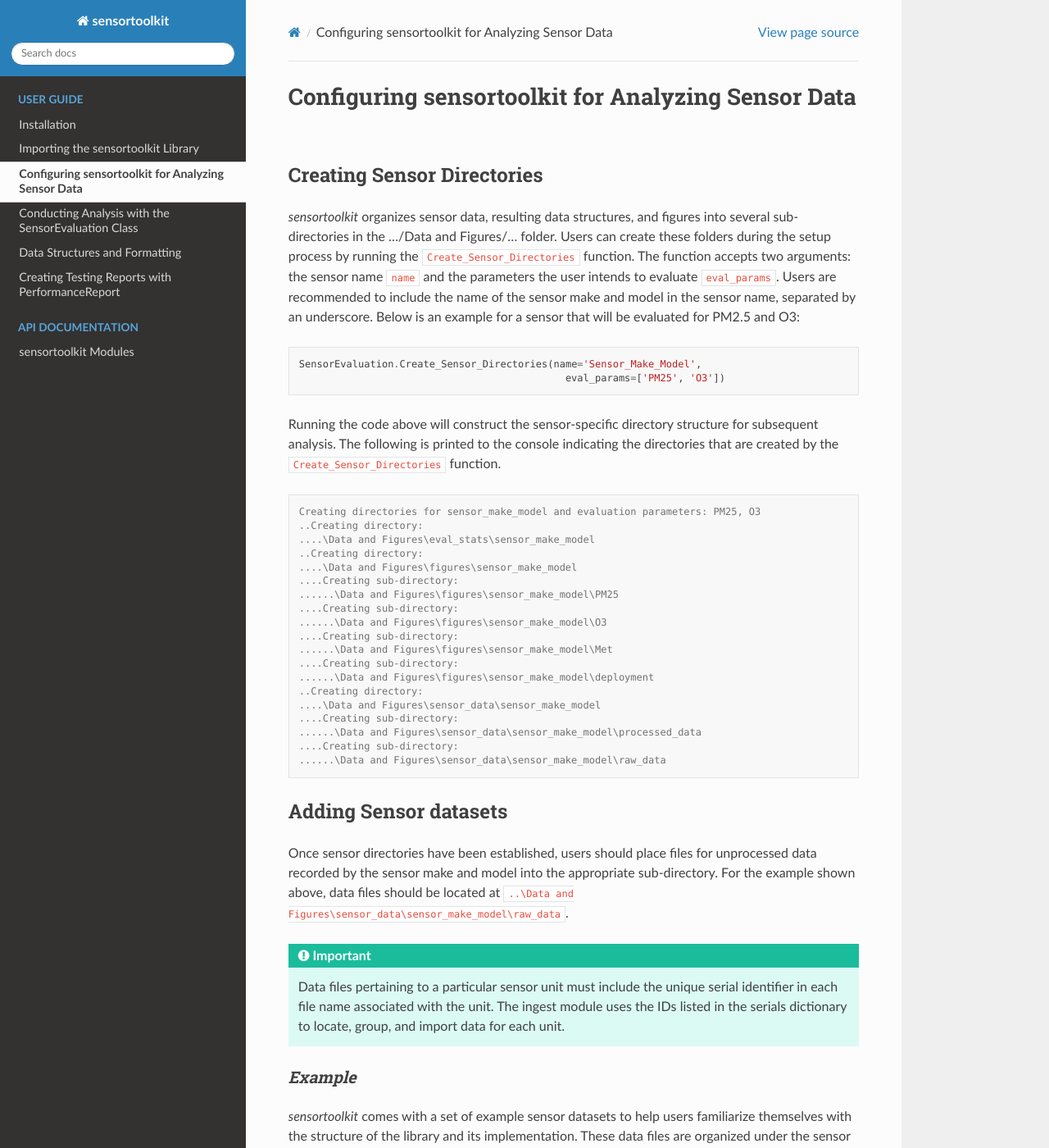
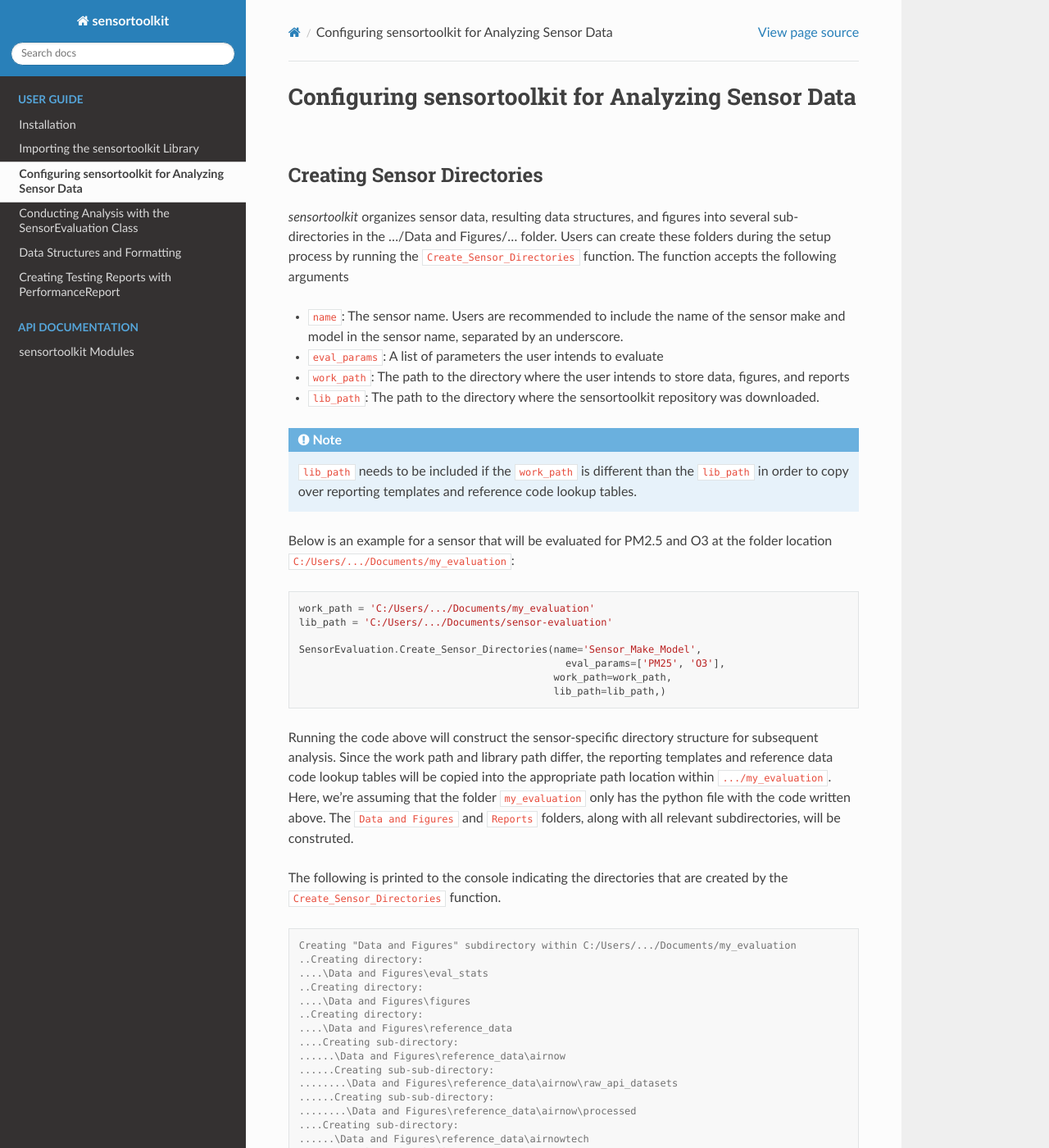
Before and after one commit to USEPA/sensortoolkit, a Sphinx documentation site: the page built from docs/source/setup.rst, in a window 1280 px wide and 1400 px high. Shown: the whole window at 82% size. Built offline with Sphinx 7.4.7 and the Read the Docs theme 2.0.0, drawn with Linux system fonts in a browser that asks for light colours; some of the changed text lies outside the part shown.

Commit message:
Add updates to setup, import, sensorevaluation, and performancereport rst files to reflect update using work_path and the simplification the setup.py script brings in simplifiying the import process.

```diff
--- a/docs/source/performancereport.rst
+++ b/docs/source/performancereport.rst
@@ -38,6 +38,7 @@ report for the ``Example_Make_Model`` sensor evaluating its PM<sub>2.5</sub> per
   test_report = PerformanceReport(
                   sensor_name='Example_Make_Model',
                   eval_param='PM25',
+                  work_path=work_path,
                   reference_data=ref_path.as_posix() + '/airnowtech/processed',
                   serials={'1': 'SN01',
                            '2': 'SN02',
--- a/docs/source/setup.rst
+++ b/docs/source/setup.rst
@@ -7,23 +7,90 @@ Creating Sensor Directories
 `sensortoolkit` organizes sensor data, resulting data structures, and figures
 into several sub-directories in the …/Data and Figures/… folder.  Users can
 create these folders during the setup process by running the ``Create_Sensor_Directories``
-function. The function accepts two arguments: the sensor name ``name`` and the
-parameters the user intends to evaluate ``eval_params``. Users are recommended to
-include the name of the sensor make and model in the sensor name, separated by
-an underscore. Below is an example for a sensor that will be evaluated for PM2.5
-and O3:
+function. The function accepts the following arguments
+
+* ``name``: The sensor name. Users are recommended to include the name of the
+  sensor make and model in the sensor name, separated by an underscore.
+* ``eval_params``: A list of parameters the user intends to evaluate
+* ``work_path``: The path to the directory where the user intends to store data, figures,
+  and reports
+* ``lib_path``:  The path to the directory where the sensortoolkit repository was
+  downloaded.
+
+.. note::
+
+  ``lib_path`` needs to be included if the ``work_path`` is
+  different than the ``lib_path`` in order to copy over reporting templates and
+  reference code lookup tables.
+
+Below is an example for a sensor that will be evaluated for PM2.5 and O3 at the
+folder location ``C:/Users/.../Documents/my_evaluation``:
 
 .. code-block:: python
 
+    work_path = 'C:/Users/.../Documents/my_evaluation'
+    lib_path = 'C:/Users/.../Documents/sensor-evaluation'
+
     SensorEvaluation.Create_Sensor_Directories(name='Sensor_Make_Model',
-                             	                 eval_params=['PM25', 'O3'])
+                             	                 eval_params=['PM25', 'O3'],
+                                               work_path=work_path,
+                                               lib_path=lib_path,)
 
 Running the code above will construct the sensor-specific directory structure
-for subsequent analysis. The following is printed to the console indicating the
-directories that are created by the ``Create_Sensor_Directories`` function.
+for subsequent analysis. Since the work path and library path differ, the reporting
+templates and reference data code lookup tables will be copied into the appropriate
+path location within ``.../my_evaluation``. Here, we're assuming that the folder
+``my_evaluation`` only has the python file with the code written above. The
+``Data and Figures`` and ``Reports`` folders, along with all relevant subdirectories,
+will be construted.
+
+The following is printed to the console indicating the directories that are created
+by the ``Create_Sensor_Directories`` function.
 
 .. code-block:: console
 
+  Creating "Data and Figures" subdirectory within C:/Users/.../Documents/my_evaluation
+  ..Creating directory:
+  ....\Data and Figures\eval_stats
+  ..Creating directory:
+  ....\Data and Figures\figures
+  ..Creating directory:
+  ....\Data and Figures\reference_data
+  ....Creating sub-directory:
+  ......\Data and Figures\reference_data\airnow
+  ......Creating sub-sub-directory:
+  ........\Data and Figures\reference_data\airnow\raw_api_datasets
+  ......Creating sub-sub-directory:
+  ........\Data and Figures\reference_data\airnow\processed
+  ....Creating sub-directory:
+  ......\Data and Figures\reference_data\airnowtech
+  ......Creating sub-sub-directory:
+  ........\Data and Figures\reference_data\airnowtech\downloaded_datasets
+  ......Creating sub-sub-directory:
+  ........\Data and Figures\reference_data\airnowtech\processed
+  ....Creating sub-directory:
+  ......\Data and Figures\reference_data\aqs
+  ......Creating sub-sub-directory:
+  ........\Data and Figures\reference_data\aqs\raw_api_datasets
+  ......Creating sub-sub-directory:
+  ........\Data and Figures\reference_data\aqs\processed
+  ....Creating sub-directory:
+  ......\Data and Figures\reference_data\method_codes
+  ....Creating sub-directory:
+  ......\Data and Figures\reference_data\oaqps
+  ......Creating sub-sub-directory:
+  ........\Data and Figures\reference_data\oaqps\raw_data
+  ......Creating sub-sub-directory:
+  ........\Data and Figures\reference_data\oaqps\processed_data
+  ..Creating directory:
+  ....\Data and Figures\sensor_data
+  Creating "Reports" subdirectory within C:/Users/.../Documents/my_evaluation
+  ..Creating directory:
+  ....\Reports\templates
+  ....Creating sub-directory:
+  ......\Reports\templates\O3
+  ....Creating sub-directory:
+  ......\Reports\templates\PM25
   Creating directories for sensor_make_model and evaluation parameters: PM25, O3
   ..Creating directory:
   ....\Data and Figures\eval_stats\sensor_make_model
@@ -335,4 +402,4 @@ where ``Sensor_Make_Model`` is replaced by the name given to the sensor.
   Options
   -------
   ===============================================================================
-  ..writing setup configuration to Example_Make_Model_setup.json
+  ..writing setup configuration to \Data and Figures\sensor_data\Example_Make_Model\Example_Make_Model_setup.json
```
Also changed, not shown: docs/source/import_sensortoolkit.rst (+54 -32 lines), docs/source/sensoreval.rst (+18 -18 lines), 14 other files.
